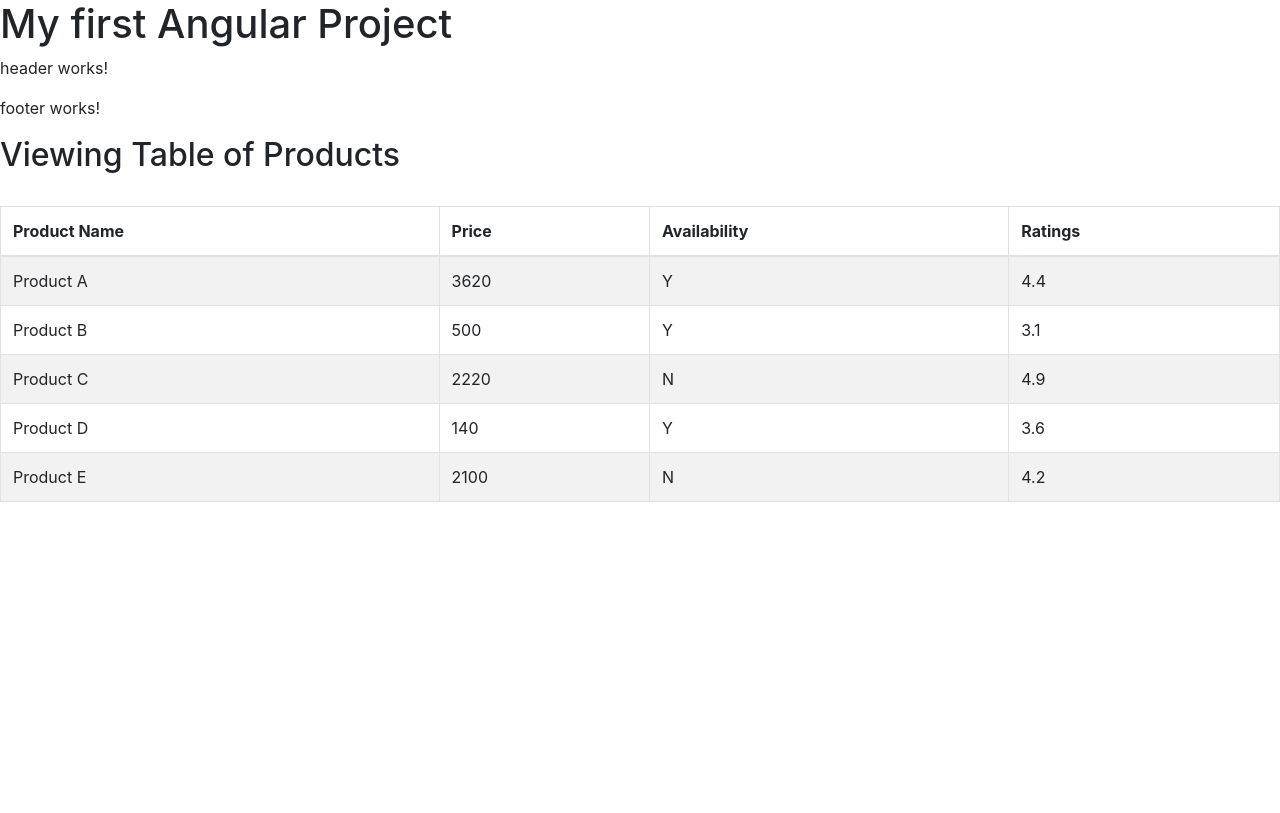
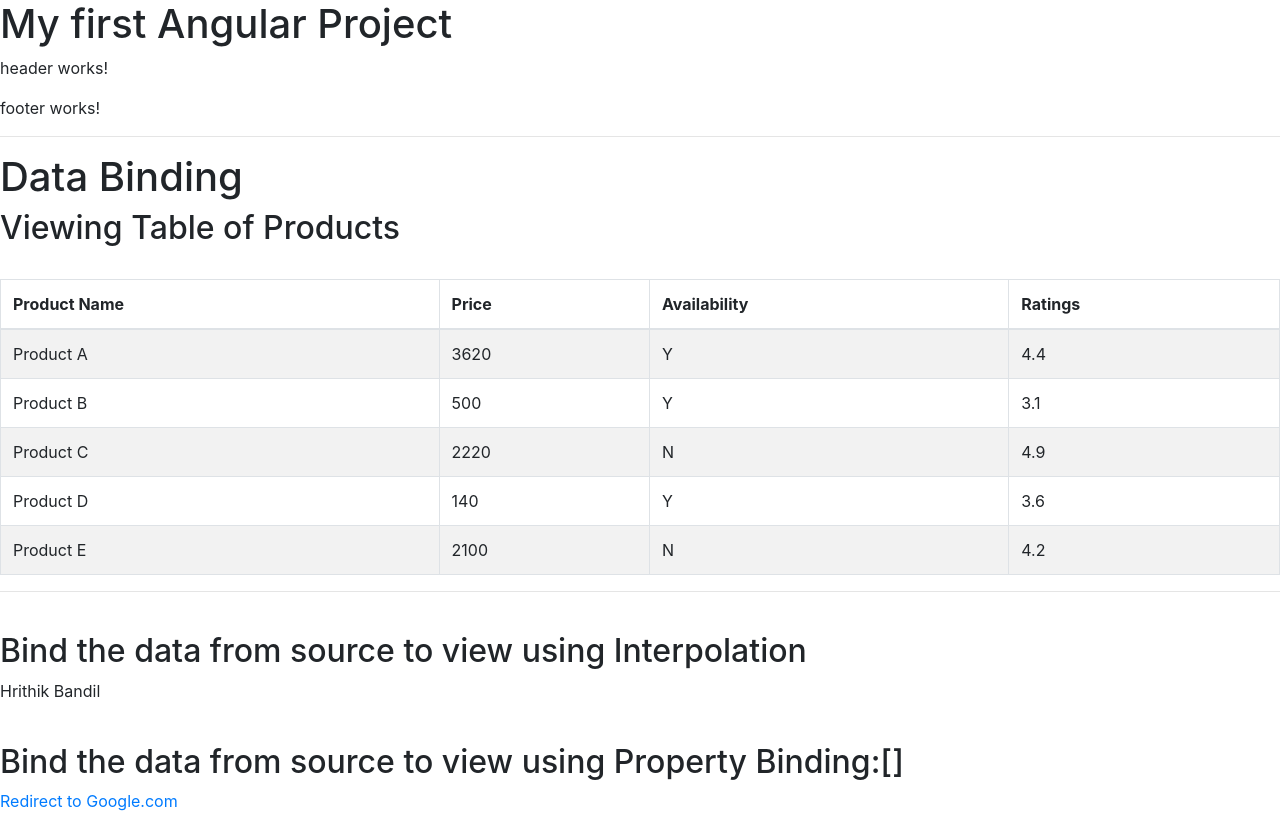
Before and after one commit to bandils06/JavaFSD-Phase4, an Angular app in the folder Session5/myapp/: page / in a window 1280 px wide. Built offline with nearby package versions, Linux system fonts and the light colour scheme.

Commit message:
Interpolation Binding, Property Binding'[]'

```diff
--- a/Session5/myapp/src/app/binding/binding.component.html
+++ b/Session5/myapp/src/app/binding/binding.component.html
@@ -1,3 +1,5 @@
+<hr>
+<h1>Data Binding</h1>
 <h2>Viewing Table of Products</h2>
 <br>
 
@@ -20,3 +22,11 @@
         </tr>
     </tbody>
 </table>
+
+<hr>
+<br>
+<h2>Bind the data from source to view using Interpolation</h2>
+<p>{{name}}</p>
+<br>
+<h2>Bind the data from source to view using Property Binding:[]</h2>
+<a [href]="url">Redirect to Google.com</a>
--- a/Session5/myapp/src/app/binding/binding.component.ts
+++ b/Session5/myapp/src/app/binding/binding.component.ts
@@ -18,4 +18,7 @@ export class BindingComponent implements OnInit {
             {name:"Product D", price:"140", available:"Y", ratings:3.6},
             {name:"Product E", price:"2100", available:"N", ratings:4.2}
   ]
+
+  name:string="Hrithik Bandil"
+  url:string="www.google.com"
 }
```
